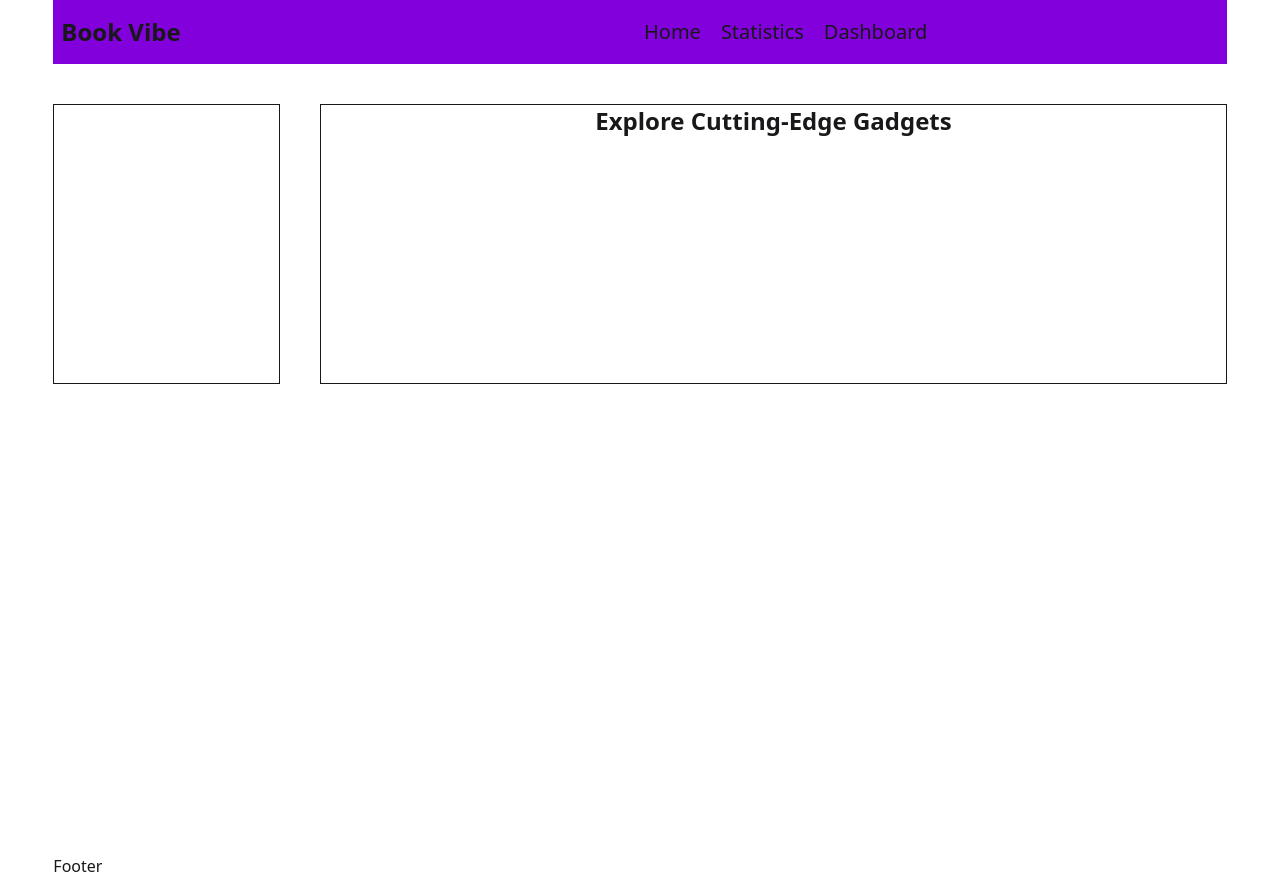
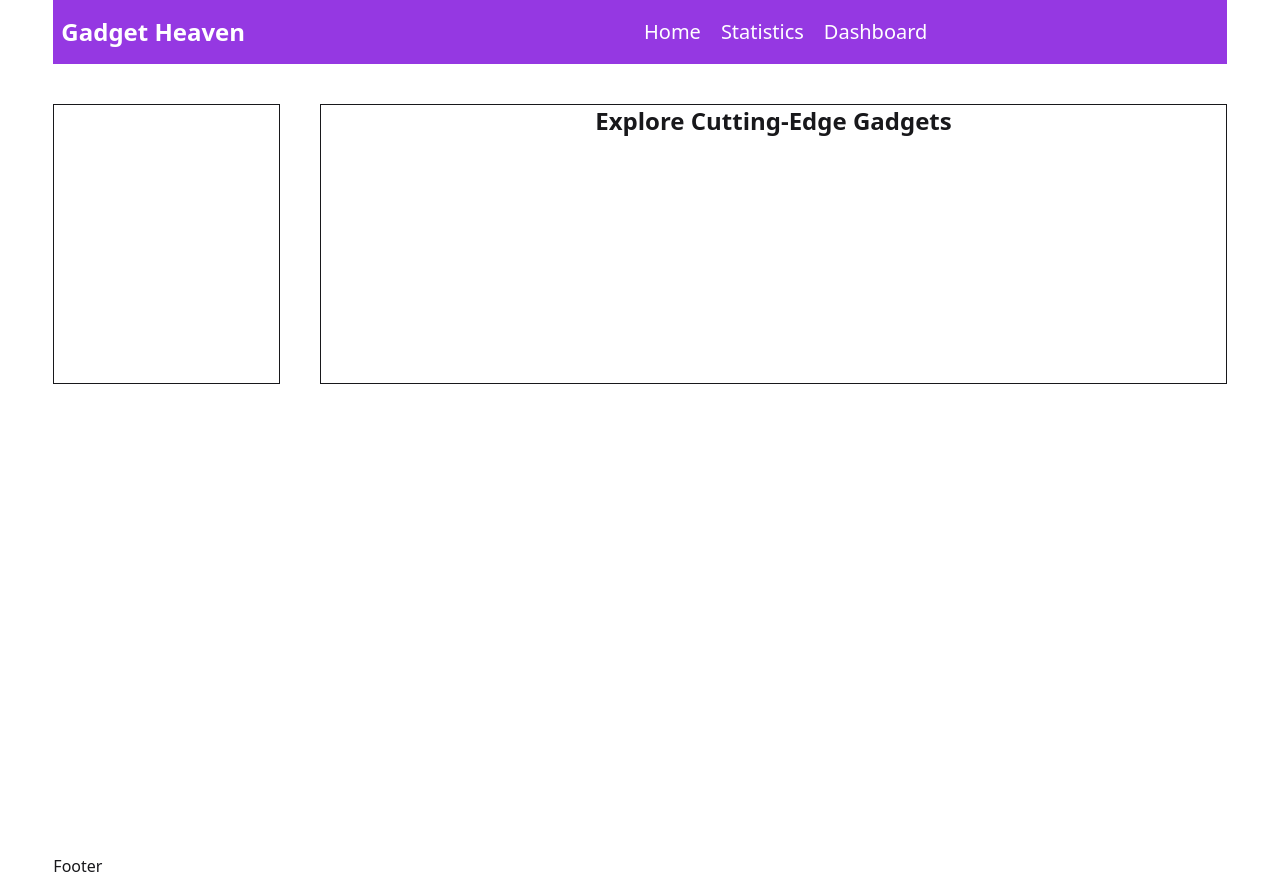
Before and after one commit to sadhin28/gadgetHeaven-A8, a React (Vite) app: page / in a window 1280 px wide. Built offline with nearby package versions, Linux system fonts and the light colour scheme.

Commit message:
add company name

```diff
--- a/src/App.jsx
+++ b/src/App.jsx
@@ -1,5 +1,5 @@
 import { Outlet } from "react-router-dom"
-import Navbar from "./Components/NavBar"
+import Navbar from "./Components/Nav/NavBar"
 import Footer from "./Components/Footer"
 
 function App() {
--- a/src/Components/Navbar.jsx
+++ b/src/Components/Nav/NavBar.jsx
@@ -1,5 +1,5 @@
 import { Link,  NavLink } from "react-router-dom";
-
+import '../Nav/Navbar.css'
 const Navbar = () => {
     const links =<>
          <NavLink to="/">Home</NavLink>
@@ -7,7 +7,7 @@ const Navbar = () => {
          <NavLink to="/Dashboard">Dashboard</NavLink>
     </>
     return (
-        <div className="sticky top-0 z-30 navbar bg-purple-700 transform-border scale-3d border-b-amber-50  ">
+        <div className="sticky top-0 z-30 navbar text-white bg-[#9538E2] transform-border scale-3d border-b-amber-50  ">
             <div className="navbar-start">
                 <div className="dropdown">
                     <div tabIndex={0} role="button" className="btn btn-ghost lg:hidden">
@@ -21,7 +21,7 @@ const Navbar = () => {
                         }
                     </ul>
                 </div>
-                <a className=" btn-ghost text-xl md:text-2xl font-bold">Book Vibe</a>
+                <a className=" btn-ghost text-xl md:text-2xl font-bold">Gadget Heaven</a>
             </div>
             <div className="navbar-center hidden lg:flex">
                 <ul className="menu text-xl menu-horizontal px-1 flex gap-5 items-center ">
--- /dev/null
+++ b/src/Components/Nav/Navbar.css
@@ -0,0 +1,3 @@
+.active{
+
+}
--- a/src/main.jsx
+++ b/src/main.jsx
@@ -10,7 +10,7 @@ import {
 } from "react-router-dom";
 import Home from './Components/Home.jsx';
 import Statistics from './Components/Statistics.jsx';
-import Dashboard from './Dashboard.jsx';
+import Dashboard from './Components/Dashboard.jsx';
 
 const router = createBrowserRouter([
   {
```
Also changed, not shown: src/Components/Dashboard.jsx (renamed from src/Dashboard.jsx).
